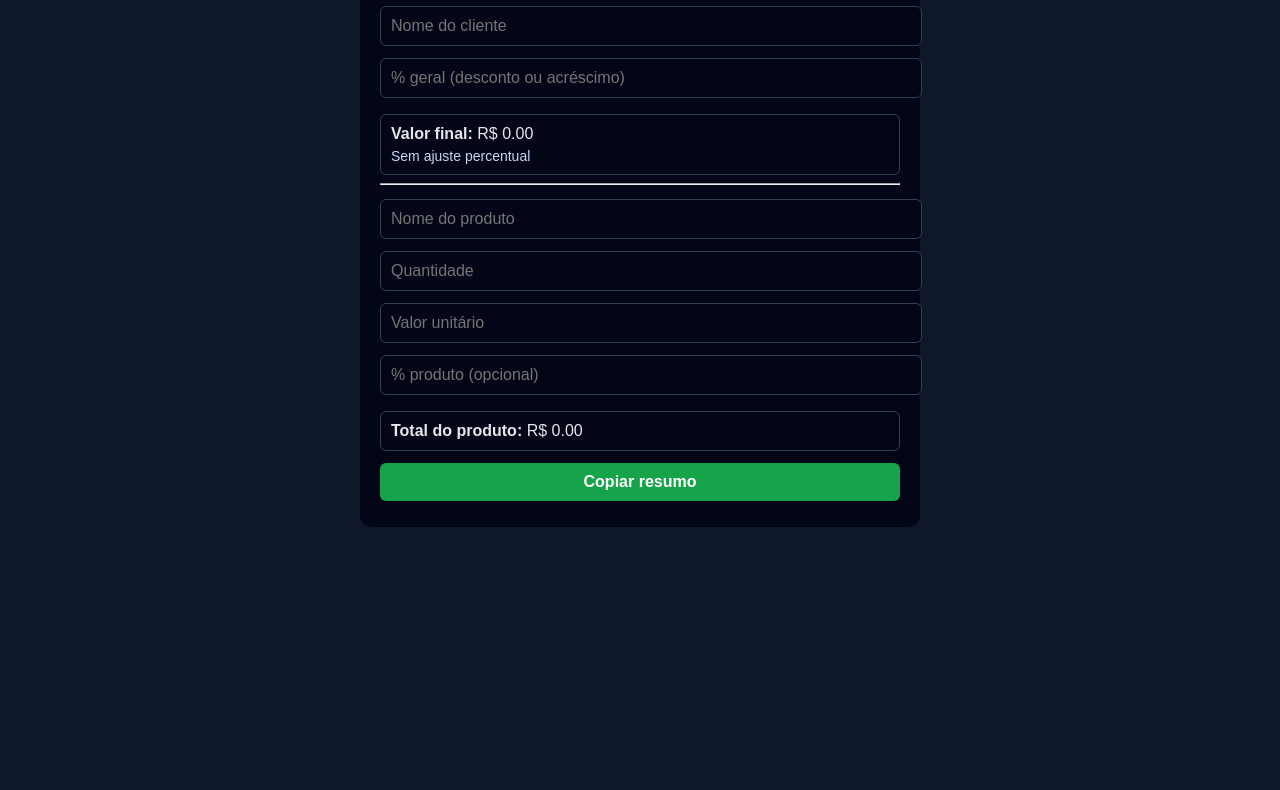
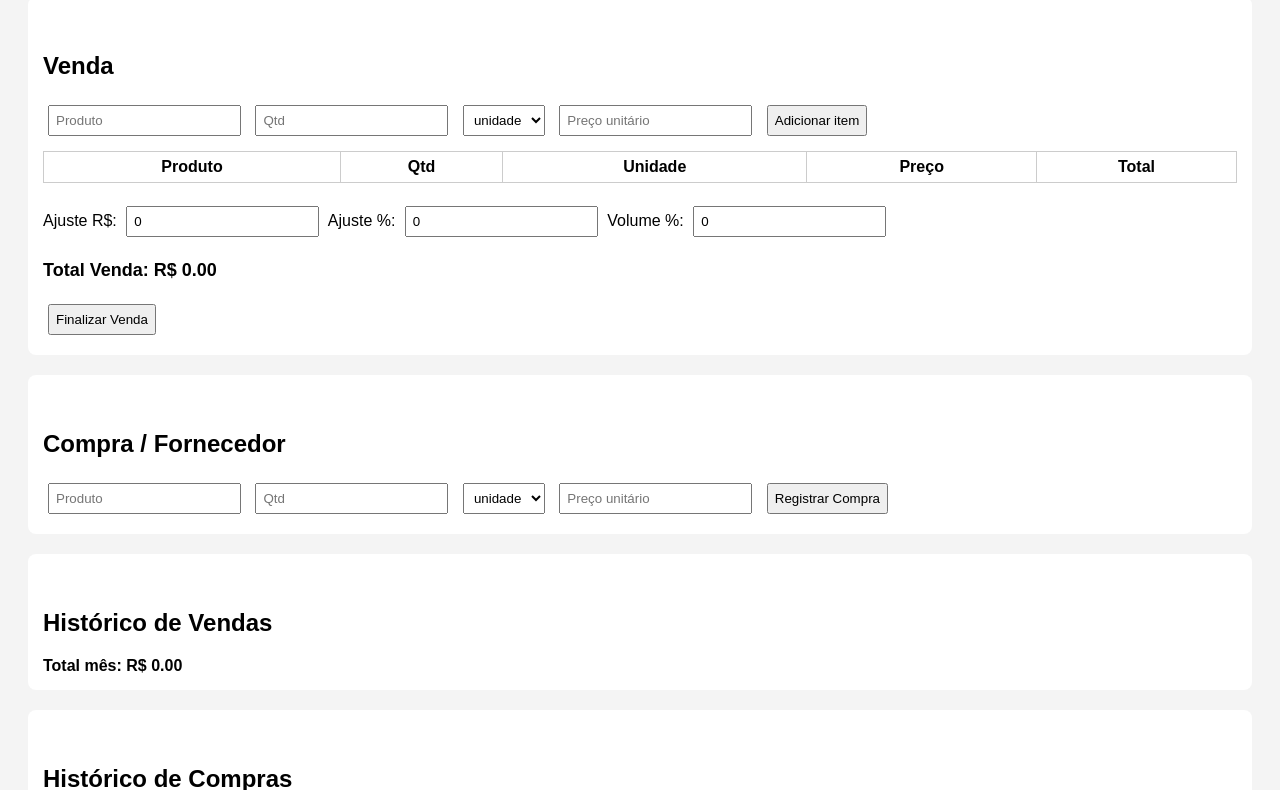
Before and after one commit to fernandosimone4162-netizen/Nexus, a plain HTML site: page index.html in a window 1280 px wide. Shown: the part 111-901 px from the top of the page. Before the commit the page ends 800 px from the top, so only its background shows below. Drawn offline with Linux system fonts and the light colour scheme.

Commit message:
Update index.html

```diff
--- a/index.html
+++ b/index.html
@@ -2,152 +2,178 @@
 <html lang="pt-BR">
 <head>
 <meta charset="UTF-8">
-<meta name="viewport" content="width=device-width, initial-scale=1.0">
-<title>Nexus - Calculadora de Vendas</title>
-
+<title>Nexus - Gestão</title>
 <style>
-body {
-  font-family: Arial, sans-serif;
-  background: #0f172a;
-  color: #e5e7eb;
-  padding: 20px;
-}
-
-.container {
-  max-width: 520px;
-  margin: auto;
-  background: #020617;
-  padding: 20px;
-  border-radius: 12px;
-}
-
-h2 {
-  text-align: center;
-  margin-bottom: 15px;
-}
-
-input, button {
-  width: 100%;
-  padding: 10px;
-  margin: 6px 0;
-  border-radius: 6px;
-  border: none;
-  font-size: 16px;
-}
-
-input {
-  background: #020617;
-  color: #fff;
-  border: 1px solid #334155;
-}
-
-button {
-  background: #2563eb;
-  color: #fff;
-  font-weight: bold;
-  cursor: pointer;
-}
-
-button:hover {
-  background: #1d4ed8;
-}
-
-.result {
-  background: #020617;
-  border: 1px solid #334155;
-  padding: 10px;
-  border-radius: 6px;
-  margin-top: 10px;
-}
-
-.copy {
-  background: #16a34a;
-  margin-top: 12px;
-}
-
-.info {
-  margin-top: 5px;
-  font-size: 14px;
-  color: #cbd5f5;
-}
+body { font-family: Arial; background:#f4f4f4; padding:20px }
+h2 { margin-top:40px }
+.box { background:#fff; padding:15px; border-radius:8px; margin-bottom:20px }
+input, select, button { margin:5px; padding:6px }
+table { width:100%; border-collapse:collapse; margin-top:10px }
+th, td { border:1px solid #ccc; padding:6px; text-align:center }
+.total { font-weight:bold; font-size:18px }
 </style>
 </head>
 
 <body>
 
-<div class="container">
-<h2>NEXUS</h2>
+<h1>Nexus — Sistema de Gestão</h1>
 
-<!-- CLIENTE -->
-<input id="cliente" placeholder="Nome do cliente">
+<!-- ================= VENDAS ================= -->
+<div class="box">
+<h2>Venda</h2>
 
-<input id="porcentagemGeral" type="number" placeholder="% geral (desconto ou acréscimo)" oninput="calcular()">
+<input id="v_nome" placeholder="Produto">
+<input id="v_qtd" type="number" placeholder="Qtd">
+<select id="v_unidade">
+  <option>unidade</option>
+  <option>kg</option>
+  <option>g</option>
+  <option>litro</option>
+  <option>ml</option>
+</select>
+<input id="v_preco" type="number" placeholder="Preço unitário">
 
-<div class="result">
-<strong>Valor final:</strong> R$ <span id="valorFinal">0.00</span>
-<div class="info" id="infoPorcentagem">Sem ajuste percentual</div>
+<button onclick="addVendaItem()">Adicionar item</button>
+
+<table id="v_table">
+<tr><th>Produto</th><th>Qtd</th><th>Unidade</th><th>Preço</th><th>Total</th></tr>
+</table>
+
+<br>
+Ajuste R$: <input id="v_ajuste_valor" type="number" value="0">
+Ajuste %: <input id="v_ajuste_pct" type="number" value="0">
+Volume %: <input id="v_volume_pct" type="number" value="0">
+
+<p class="total">Total Venda: R$ <span id="v_total">0.00</span></p>
+
+<button onclick="finalizarVenda()">Finalizar Venda</button>
 </div>
 
-<hr>
+<!-- ================= COMPRAS ================= -->
+<div class="box">
+<h2>Compra / Fornecedor</h2>
 
-<!-- PRODUTO -->
-<input id="produto" placeholder="Nome do produto">
-<input id="quantidade" type="number" placeholder="Quantidade" oninput="calcular()">
-<input id="valorUnitario" type="number" placeholder="Valor unitário" oninput="calcular()">
+<input id="c_nome" placeholder="Produto">
+<input id="c_qtd" type="number" placeholder="Qtd">
+<select id="c_unidade">
+  <option>unidade</option>
+  <option>kg</option>
+  <option>g</option>
+  <option>litro</option>
+  <option>ml</option>
+</select>
+<input id="c_preco" type="number" placeholder="Preço unitário">
 
-<input id="porcentagemProduto" type="number" placeholder="% produto (opcional)" oninput="calcular()">
-
-<div class="result">
-<strong>Total do produto:</strong> R$ <span id="totalProduto">0.00</span>
+<button onclick="addCompra()">Registrar Compra</button>
 </div>
 
-<button class="copy" onclick="copiar()">Copiar resumo</button>
+<!-- ================= HISTÓRICOS ================= -->
+<div class="box">
+<h2>Histórico de Vendas</h2>
+<div id="hist_vendas"></div>
+</div>
+
+<div class="box">
+<h2>Histórico de Compras</h2>
+<div id="hist_compras"></div>
 </div>
 
 <script>
-function calcular() {
-  let qtd = parseFloat(quantidade.value) || 0;
-  let unit = parseFloat(valorUnitario.value) || 0;
-  let percProd = parseFloat(porcentagemProduto.value) || 0;
-  let percGeral = parseFloat(porcentagemGeral.value) || 0;
+let vendaItens = [];
 
-  let totalProdutoCalc = qtd * unit;
-  totalProdutoCalc += totalProdutoCalc * (percProd / 100);
+function addVendaItem(){
+  let nome = v_nome.value;
+  let qtd = parseFloat(v_qtd.value);
+  let unidade = v_unidade.value;
+  let preco = parseFloat(v_preco.value);
 
-  let totalFinalCalc = totalProdutoCalc + (totalProdutoCalc * (percGeral / 100));
+  if(!nome || !qtd || !preco) return alert("Preencha tudo");
 
-  totalProduto.innerText = totalProdutoCalc.toFixed(2);
-  valorFinal.innerText = totalFinalCalc.toFixed(2);
-
-  // Texto explicativo da porcentagem
-  let info = document.getElementById("infoPorcentagem");
-
-  if (percGeral > 0) {
-    info.innerText = `Acréscimo aplicado: +${percGeral}%`;
-  } else if (percGeral < 0) {
-    info.innerText = `Desconto aplicado: ${percGeral}%`;
-  } else {
-    info.innerText = "Sem ajuste percentual";
-  }
+  vendaItens.push({nome,qtd,unidade,preco});
+  renderVenda();
 }
 
-function copiar() {
-  let texto = `
-Cliente: ${cliente.value}
+function renderVenda(){
+  v_table.innerHTML = "<tr><th>Produto</th><th>Qtd</th><th>Unidade</th><th>Preço</th><th>Total</th></tr>";
+  let total = 0;
 
-Produto: ${produto.value}
-Quantidade: ${quantidade.value}
-Valor unitário: R$ ${valorUnitario.value}
+  vendaItens.forEach(i=>{
+    let itemTotal = i.qtd * i.preco;
+    total += itemTotal;
+    v_table.innerHTML += `<tr>
+      <td>${i.nome}</td>
+      <td>${i.qtd}</td>
+      <td>${i.unidade}</td>
+      <td>R$ ${i.preco}</td>
+      <td>R$ ${itemTotal.toFixed(2)}</td>
+    </tr>`;
+  });
 
-% Produto: ${porcentagemProduto.value || 0}%
-% Geral: ${porcentagemGeral.value || 0}%
+  let ajusteValor = parseFloat(v_ajuste_valor.value || 0);
+  let ajustePct = parseFloat(v_ajuste_pct.value || 0);
 
-Valor final: R$ ${valorFinal.innerText}
-`;
+  total += ajusteValor;
+  total += total * (ajustePct/100);
 
-  navigator.clipboard.writeText(texto.trim());
-  alert("Resumo copiado!");
+  v_total.innerText = total.toFixed(2);
 }
+
+v_ajuste_valor.oninput = renderVenda;
+v_ajuste_pct.oninput = renderVenda;
+
+function finalizarVenda(){
+  let vendas = JSON.parse(localStorage.getItem("vendas")||"[]");
+
+  vendas.push({
+    data:new Date().toLocaleString(),
+    itens:vendaItens,
+    total:parseFloat(v_total.innerText)
+  });
+
+  localStorage.setItem("vendas",JSON.stringify(vendas));
+  vendaItens=[];
+  renderVenda();
+  carregarHistoricos();
+}
+
+function addCompra(){
+  let compras = JSON.parse(localStorage.getItem("compras")||"[]");
+
+  compras.push({
+    produto:c_nome.value,
+    qtd:c_qtd.value,
+    unidade:c_unidade.value,
+    preco:c_preco.value,
+    data:new Date().toLocaleString(),
+    total:c_qtd.value*c_preco.value
+  });
+
+  localStorage.setItem("compras",JSON.stringify(compras));
+  carregarHistoricos();
+}
+
+function carregarHistoricos(){
+  let vendas = JSON.parse(localStorage.getItem("vendas")||"[]");
+  let compras = JSON.parse(localStorage.getItem("compras")||"[]");
+
+  hist_vendas.innerHTML="";
+  let totalMesV=0;
+  vendas.forEach(v=>{
+    hist_vendas.innerHTML+=`<p>${v.data} — R$ ${v.total}</p>`;
+    totalMesV+=v.total;
+  });
+  hist_vendas.innerHTML+=`<strong>Total mês: R$ ${totalMesV.toFixed(2)}</strong>`;
+
+  hist_compras.innerHTML="";
+  let totalMesC=0;
+  compras.forEach(c=>{
+    hist_compras.innerHTML+=`<p>${c.data} — ${c.produto} — R$ ${c.total}</p>`;
+    totalMesC+=c.total;
+  });
+  hist_compras.innerHTML+=`<strong>Gastos mês: R$ ${totalMesC.toFixed(2)}</strong>`;
+}
+
+carregarHistoricos();
 </script>
 
 </body>
```
